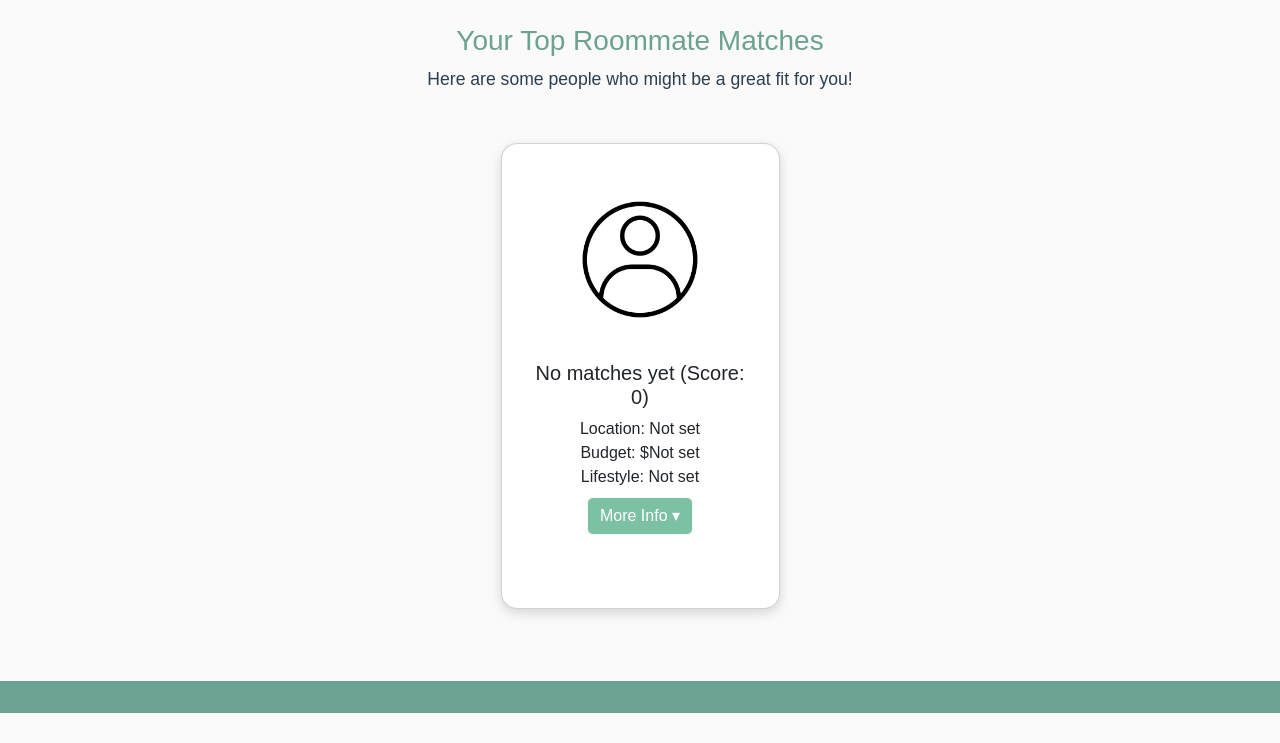
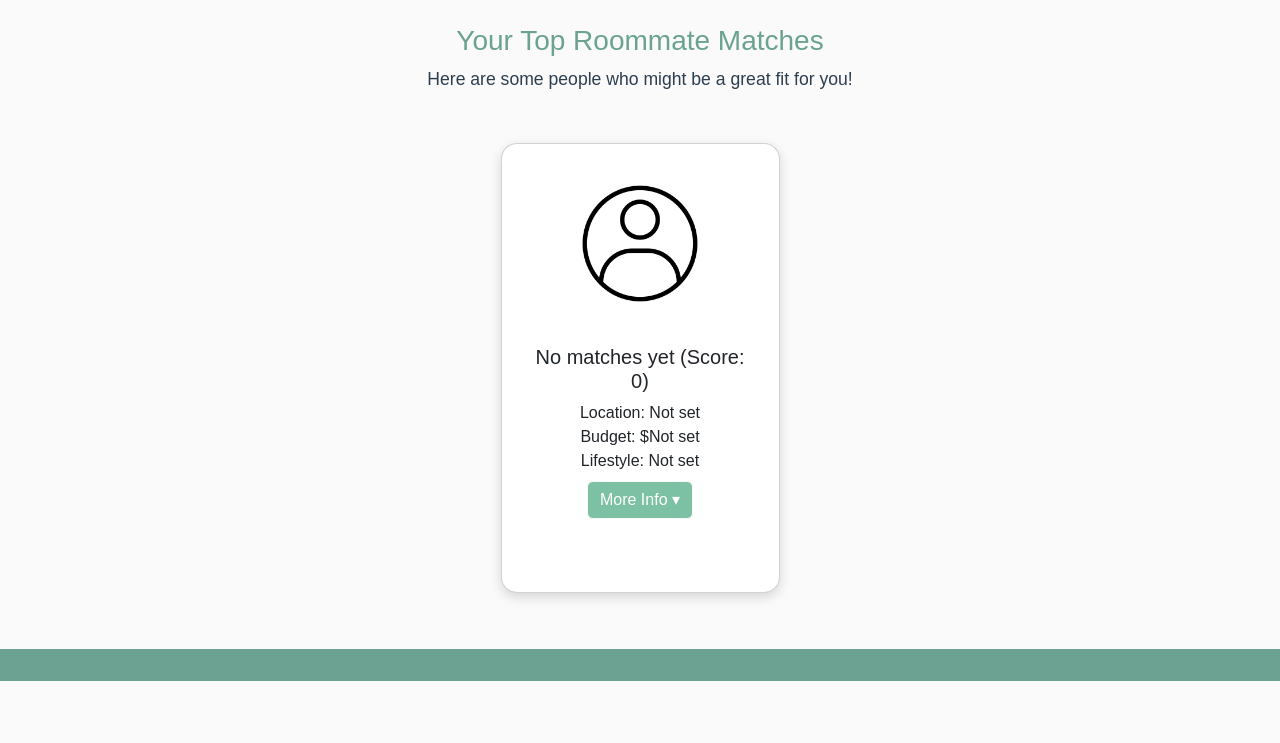
Before and after one commit to annaleenersten/RoomSync, a Flask app: page /matches in a window 1280 px wide. Shown: the part 57-800 px from the top of the page. Run offline with Flask 3, Linux system fonts and the light colour scheme; the visitor is signed in with stand-in values (Sample User, id 1); data comes from the database, SQL or seed files in the repository; data that the repository does not hold is empty; some web fonts are replaced.

Commit message:
changed margins

```diff
--- a/code/frontend/templates/matches.html
+++ b/code/frontend/templates/matches.html
@@ -31,11 +31,11 @@
 
     {% for match in ranked %}
         {% if match.profile %}
-        <div class="card mb-4" style="max-width: 18rem; border-radius: 1rem;">
+        <div class="card mb-2" style="max-width: 18rem; border-radius: 1rem;">
 
             <img
                 src="{{ url_for('static', filename='userIcon.jpg') }}"
-                class="card-img-top rounded-circle mt-4"
+                class="card-img-top rounded-circle mt-2"
                 alt="user icon"
                 style="width: 50%; height: auto; object-fit: cover; margin:auto;"
             >
```
